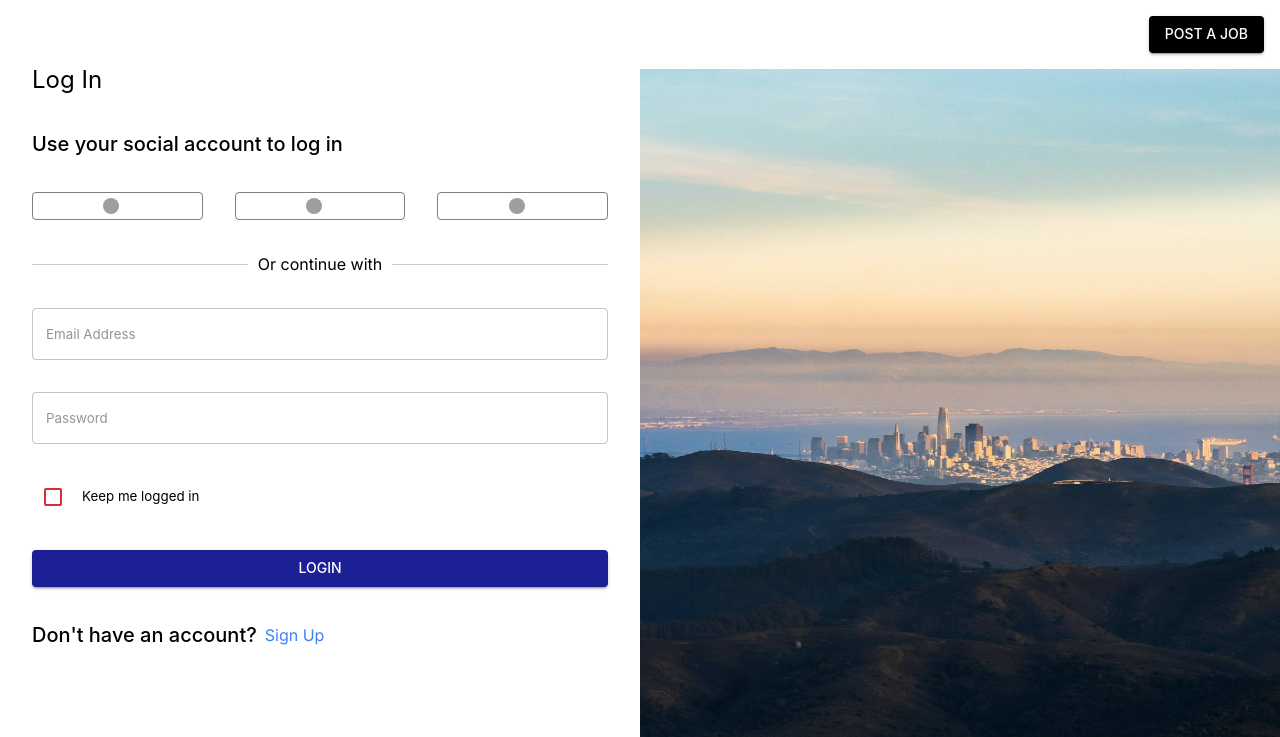
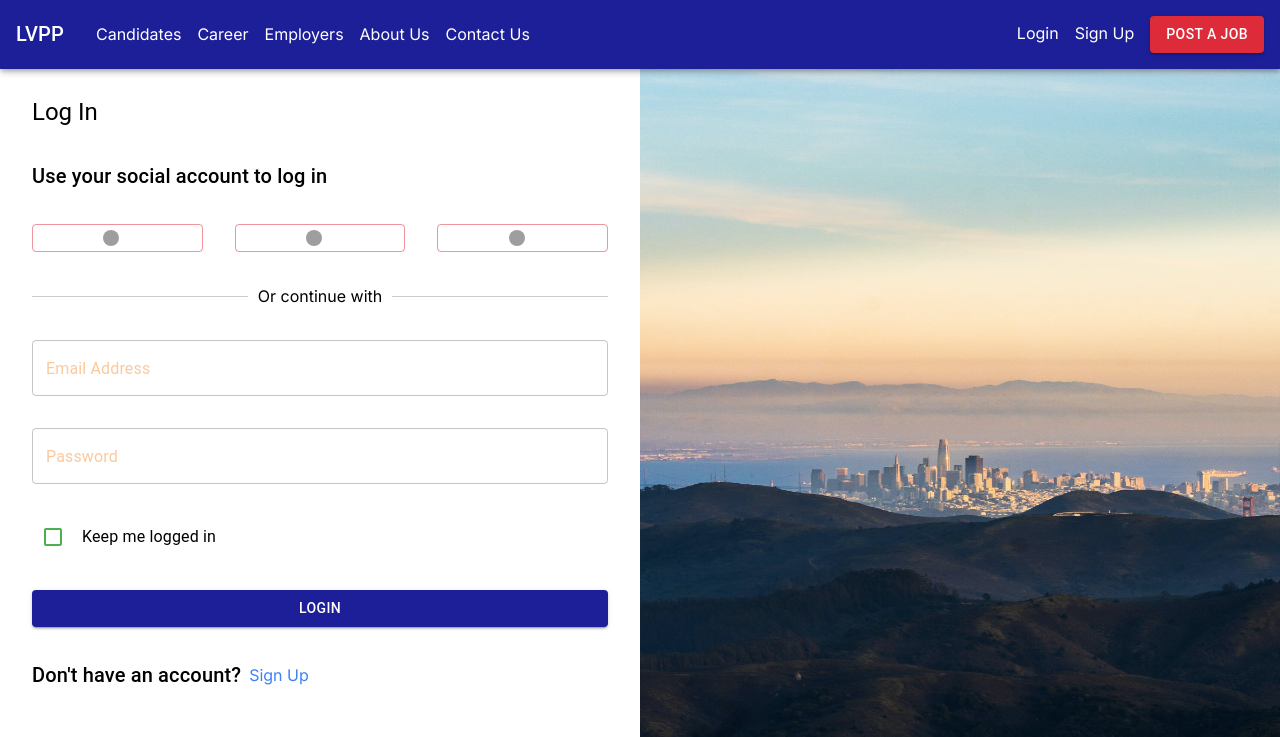
Before and after one commit to apella1/jobs_site, a Next.js app: page /auth/login in a window 1280 px wide. Shown: the top 737 px of the page. Built offline with nearby package versions, Linux system fonts and the light colour scheme; grey boxes are pictures that could not be loaded.

Commit message:
implement auth pages

```diff
--- a/app/auth/candidate/sign-up/page.tsx
+++ b/app/auth/candidate/sign-up/page.tsx
@@ -11,7 +11,7 @@ import {
 
 export default function CandidateSignUp() {
   return (
-    <Stack className="mt-4 min-h-screen px-32" spacing={4}>
+    <Stack className="mt-12 min-h-screen px-32" spacing={4}>
       <Typography variant="h3" className="self-center">
         Create a Candidate Account
       </Typography>
--- a/app/auth/login/page.tsx
+++ b/app/auth/login/page.tsx
@@ -27,7 +27,7 @@ export default function Login() {
     toast.error("Not implemented yet");
   };
   return (
-    <Stack className="mt-4 h-screen pb-8">
+    <Stack className="mt-12 h-screen pb-8">
       <Stack direction="row" className="mt-4">
         <Stack className="basis-1/2 p-8" spacing={4}>
           <Typography variant="h5" component="h2">
--- a/components/Navbar.tsx
+++ b/components/Navbar.tsx
@@ -41,8 +41,8 @@ export default function Navbar() {
   const handleShowLinkOptions = () => setShowLinkOptions(!showLinkOptions);
 
   return (
-    <AppBar position="fixed" className="text-black h-4 mb-4">
-      <Box component="section" className="flex justify-between p-4 bg-white">
+    <AppBar position="fixed" className="h-auto mb-4">
+      <Box component="section" className="flex justify-between p-4">
         <Box className="flex items-center space-x-8">
           <Typography variant="h6" component="h2">
             <Link href="/">LVPP</Link>
--- a/styles/theme.ts
+++ b/styles/theme.ts
@@ -1,7 +1,47 @@
+import { green, purple, yellow } from "@mui/material/colors";
 import { createTheme } from "@mui/material/styles";
 
-const theme = createTheme({
-  palette: {
+const theme = createTheme(
+  {
+    palette: {
+      primary: {
+        main: "#1D1F98",
+        light: "#3f51b5",
+        dark: "#303f9f",
+      },
+      secondary: {
+        main: "#DD2B3A",
+        light: "#f44336",
+        dark: "#d32f2f",
+      },
+      error: {
+        main: "#f44336",
+        light: "#e57373",
+        dark: "#d32f2f",
+      },
+      warning: {
+        main: "#ff9800",
+        light: "#ffb74d",
+        dark: "#f57c00",
+      },
+      info: {
+        main: "#2196f3",
+        light: "#64b5f6",
+        dark: "#1976d2",
+      },
+      success: {
+        main: "#4caf50",
+        light: "#81c784",
+        dark: "#388e3c",
+      },
+      divider: "#c8ccd0",
+      text: {
+        primary: yellow[900],
+        secondary: green[500],
+      },
+    },
+  }
+  /* palette: {
     primary: { main: "#1D1F95" },
     secondary: { main: "#000" },
     warning: { main: "#c1004b" },
@@ -38,7 +78,7 @@ const theme = createTheme({
       fontSize: "10pt",
     },
   },
-  components: {},
-});
+  components: {}, */
+);
 
 export default theme;
```
